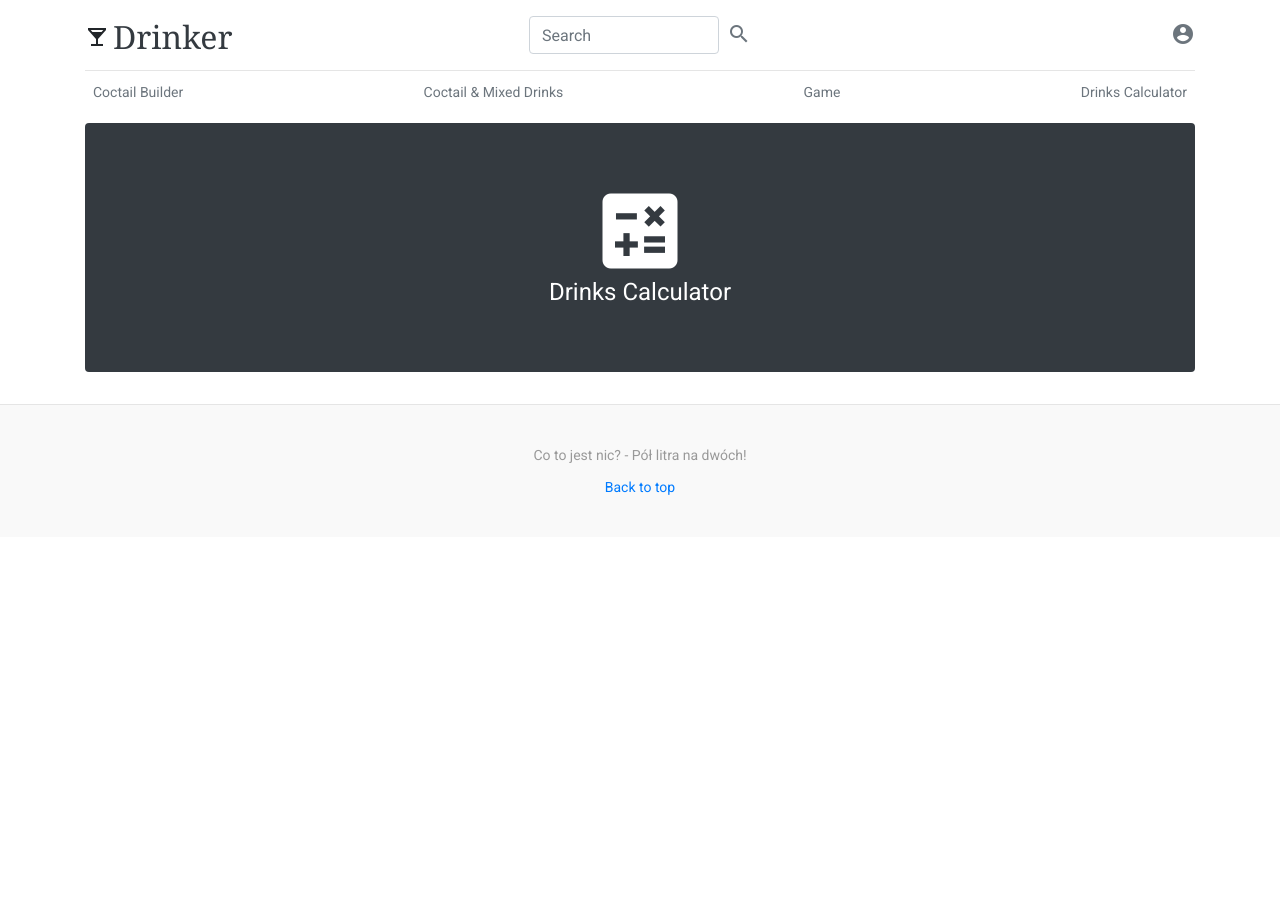
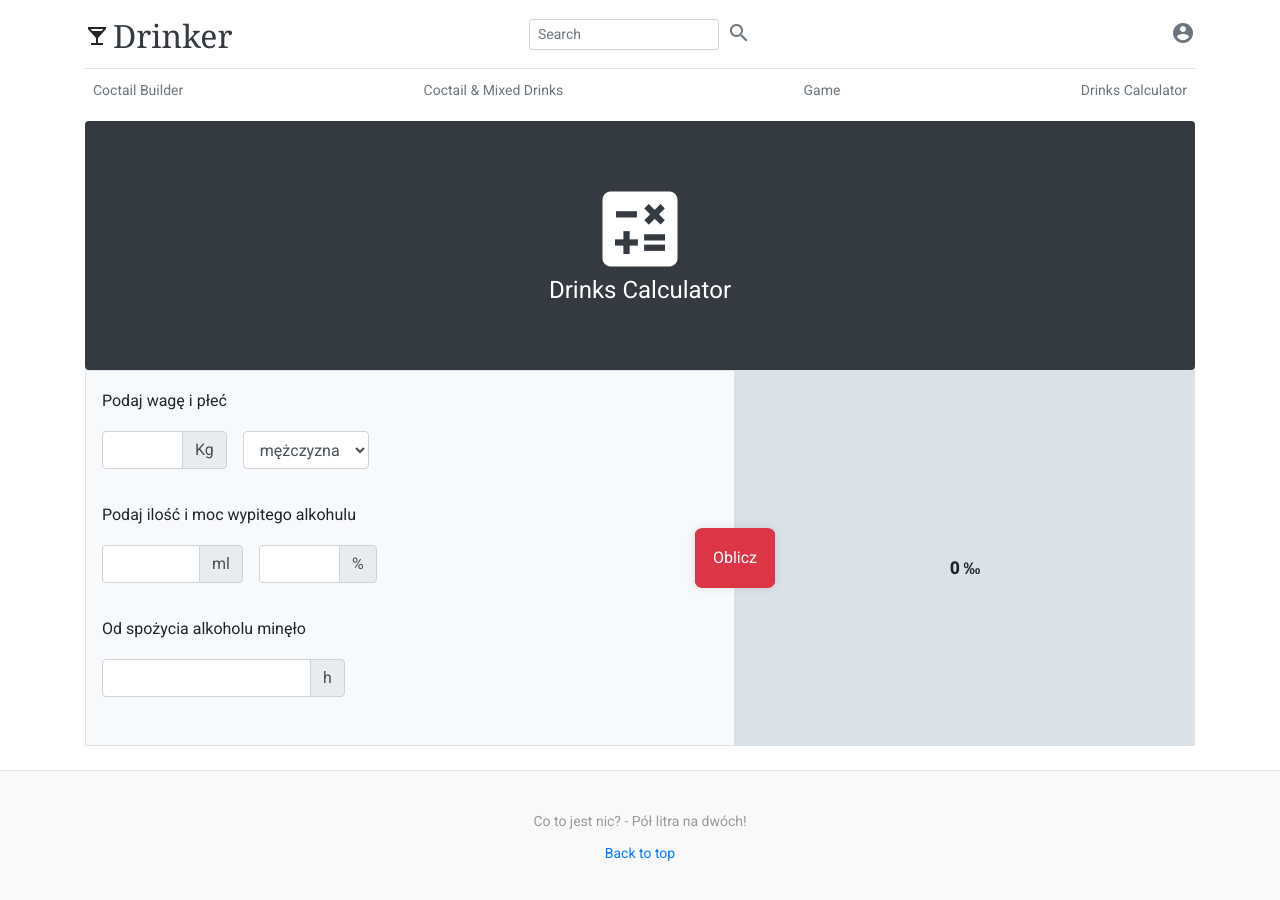
Before and after one commit to gwalus/Drinker, an Angular app in the folder drinkerClient/: page /calculator in a window 1280 px wide. Shown: the top 900 px of the page. Before the commit the page ends 800 px from the top, so only its background shows below. Built offline with nearby package versions, Linux system fonts and the light colour scheme.

Commit message:
design calculator component

```diff
--- a/drinkerClient/src/app/content/calculator/calculator.component.css
+++ b/drinkerClient/src/app/content/calculator/calculator.component.css
@@ -6,6 +6,39 @@
   height: 50px;
   width: 50px;
   font-size: 50px;
+}
+
+.btn-result-calculate {
+  position: absolute;
+  top: 95%;
+  left: -40px;
+  -webkit-transform: translateY(-50%);
+  transform: translateY(-50%);
+  width: 80px;
+  text-align: center;
+  padding: 0;
+  -webkit-box-shadow: 0 0 10px rgb(0 0 0 / 10%);
+  box-shadow: 0 0 10px rgb(0 0 0 / 10%);
+  -webkit-transition: background .2s ease-in-out;
+  transition: background .2s ease-in-out;
+}
+
+.result-calculate {
+  background-color: #dae1e7 !important;
+  height: 100%;
+}
+
+.text-result-calculate {
+  top: 50%;
+  margin: 0px;
+  font-size: larger;
+  font-weight: 900;
+  text-align: center;
+}
+
+.text-result-calculate {
+  position: relative;
+
 }
 
 @media (min-width: 768px) {
@@ -18,4 +51,11 @@
     width: 100px;
     font-size: 100px;
   }
+
+  .btn-result-calculate {
+    top: 50%;
+    height: 60px;
+    border-radius: 10%;
+
+  }
 }
--- a/drinkerClient/src/app/content/calculator/calculator.component.html
+++ b/drinkerClient/src/app/content/calculator/calculator.component.html
@@ -1,9 +1,86 @@
-<div class="jumbotron p-3 p-md-5 text-white rounded bg-dark">
-  <div class="col-md-12 px-0 text-center">
-    <mat-icon aria-hidden="false" aria-label="liquor" class="display-4  text-center f-100">calculate</mat-icon>
-    <h1 class="">
-        Drinks Calculator
-    </h1>
-    <p class="lead my-3"></p>
+<div class="row">
+  <div class="col">
+    <div class="jumbotron p-md-5 text-white rounded bg-dark m-0">
+      <div class=" px-0 text-center">
+        <mat-icon aria-hidden="false" aria-label="liquor" class="display-4  text-center f-100">calculate</mat-icon>
+        <h1 class="">
+          Drinks Calculator
+        </h1>
+        <p class="lead my-3"></p>
+      </div>
+    </div>
   </div>
 </div>
+
+<div class="row mb-4">
+  <div class="col-sm-7 col-9 pr-0">
+
+    <div class="bg-light border p-3">
+      <h3>Podaj wagę i płeć</h3>
+      <div class="d-flex flex-row">
+        <div class="form-group">
+          <div class="input-group mb-3">
+            <input type="number" class="form-control" aria-label="weight" aria-describedby="weight" min="0" max="300"
+              required="">
+            <div class="input-group-append">
+              <span class="input-group-text" id="weight">Kg</span>
+            </div>
+          </div>
+        </div>
+
+        <div class="form-group ml-3">
+          <div class="input-group">
+            <select name="sex" class="form-control" required="">
+              <option selected="selected" value="1">mężczyzna</option>
+              <option value="2">kobieta</option>
+            </select>
+          </div>
+        </div>
+      </div>
+
+      <h3>Podaj ilość i moc wypitego alkohulu</h3>
+      <div class="d-flex flex-row">
+        <div class="form-group">
+          <div class="input-group mb-3">
+            <input type="number" class="form-control" aria-label="quantity" aria-describedby="quantity" min="0"
+              max="10000" required="">
+            <div class="input-group-append">
+              <span class="input-group-text" id="quantity">ml</span>
+            </div>
+          </div>
+        </div>
+
+        <div class="form-group ml-3">
+          <div class="input-group mb-3">
+            <input type="number" class="form-control" aria-label="percentage" aria-describedby="percentage" min="0"
+              max="100" required="">
+            <div class="input-group-append">
+              <span class="input-group-text" id="percentage">%</span>
+            </div>
+          </div>
+        </div>
+      </div>
+
+      <h3>Od spożycia alkoholu minęło</h3>
+      <div class="d-flex flex-row">
+        <div class="form-group">
+          <div class="input-group mb-3">
+            <input type="number" class="form-control" aria-label="time-passed" aria-describedby="time-passed"
+              name="time-passed" required="">
+            <div class="input-group-append">
+              <span class="input-group-text" id="time-passed">h</span>
+            </div>
+          </div>
+        </div>
+      </div>
+    </div>
+  </div>
+
+  <div class="col-sm-5 col-3 pl-0 text-center">
+    <div class="result-calculate text-center ">
+      <span class="text-result-calculate">0 ‰</span>
+      <button class="btn btn-danger btn-result-calculate" type="button">Oblicz</button>
+    </div>
+  </div>
+
+</div>
--- a/drinkerClient/src/app/header/header.component.html
+++ b/drinkerClient/src/app/header/header.component.html
@@ -7,7 +7,8 @@
       </div>
       <div class="col-4 p-0 text-center">
         <form class="form-inline justify-content-center">
-          <input class="form-control w-50  ds-input" type="search" placeholder="Search" aria-label="Search">
+          <input class="form-control form-control-sm w-50  ds-input" type="search" placeholder="Search"
+            aria-label="Search">
           <a class="text-muted" href="">
             <mat-icon class="ml-2 blog-header-logo-icon" aria-hidden="false" aria-label="search">search</mat-icon>
           </a>
```
